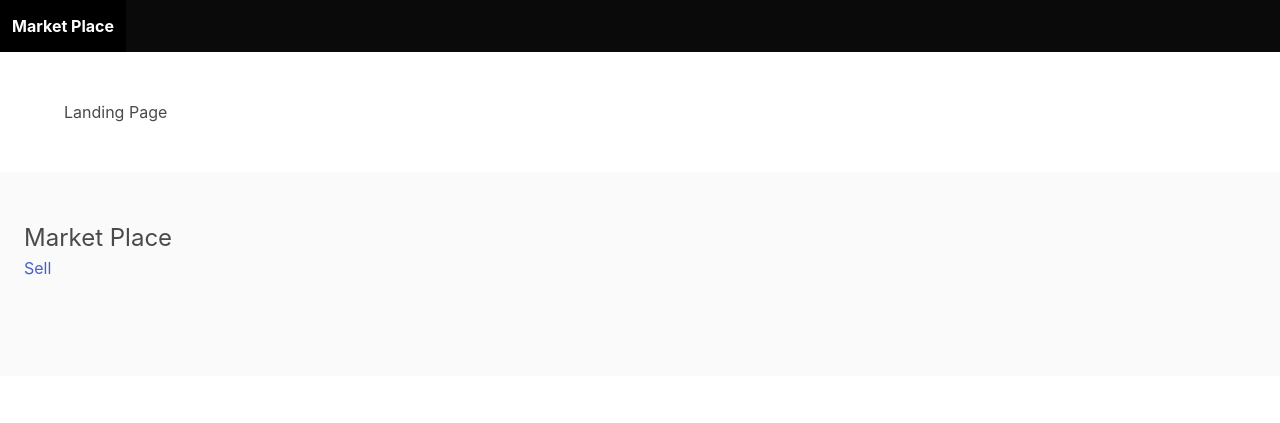
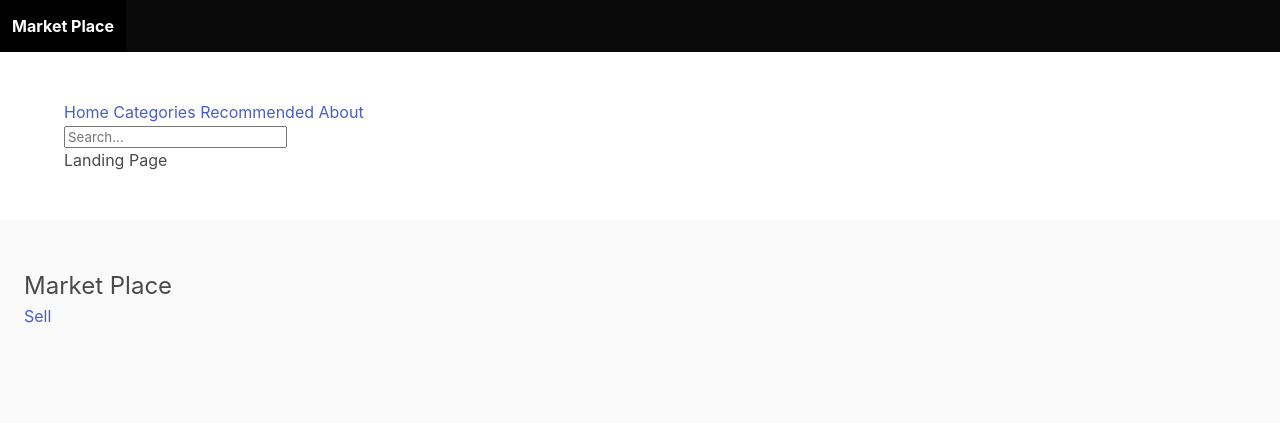
Before and after one commit to tsh-mphahlele/MarketPlace, a Django app: page / in a window 1280 px wide. Shown: the top 423 px of the page. Run offline with Django 3.2, Linux system fonts and the light colour scheme.

Commit message:
Search tab added

```diff
--- a/MarketPlace/apps/ecommerce/templates/ecommerce/landingPage.html
+++ b/MarketPlace/apps/ecommerce/templates/ecommerce/landingPage.html
@@ -1,6 +1,16 @@
 {% extends 'ecommerce/base.html' %}
 {% block title %}Welcome | {% endblock %}
 
+
+
 {% block content %}
+<div class="topnav">
+    <a class="active" href="#home">Home</a>
+    <a href="#categories">Categories</a>
+    <a href="#Recommended">Recommended</a>
+    <a href="#about">About</a>
+</div>
+
+<input type="text" placeholder="Search...">
 <h1>Landing Page</h1>
 {% endblock %}
```
